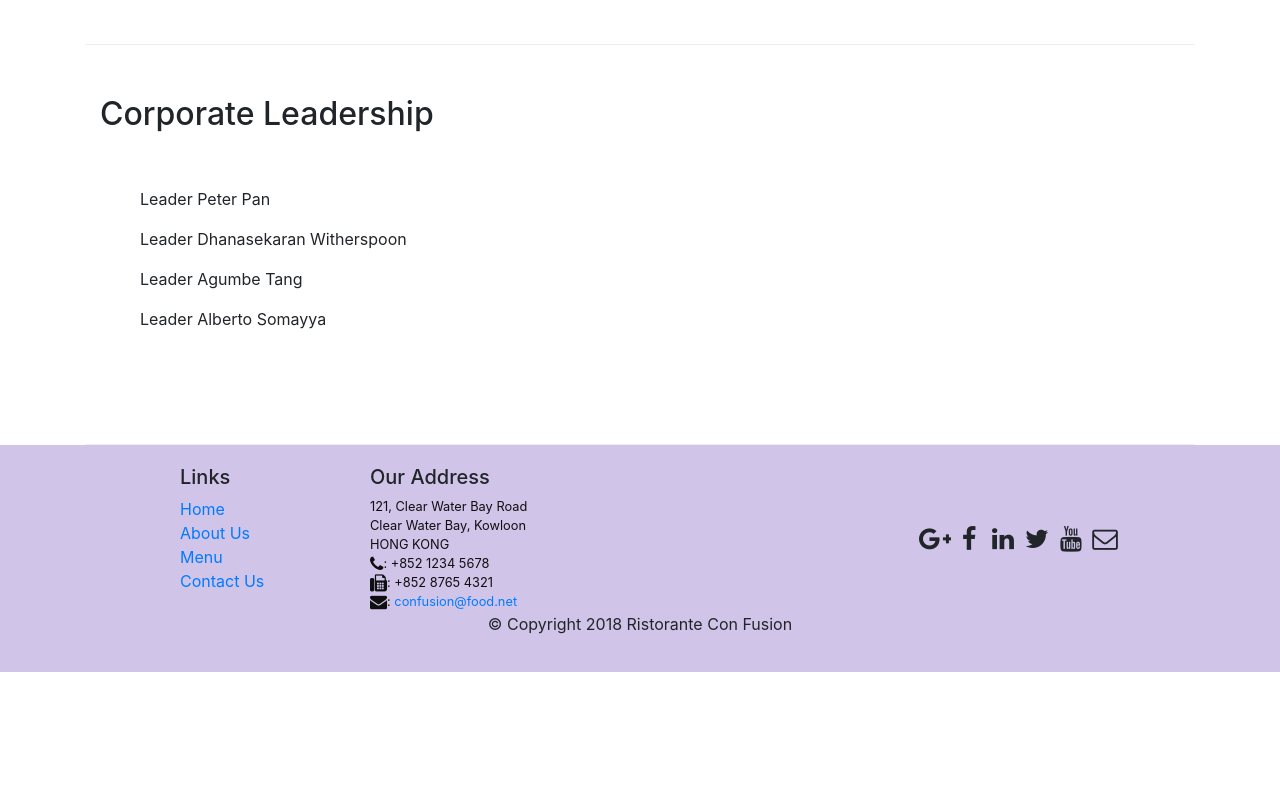
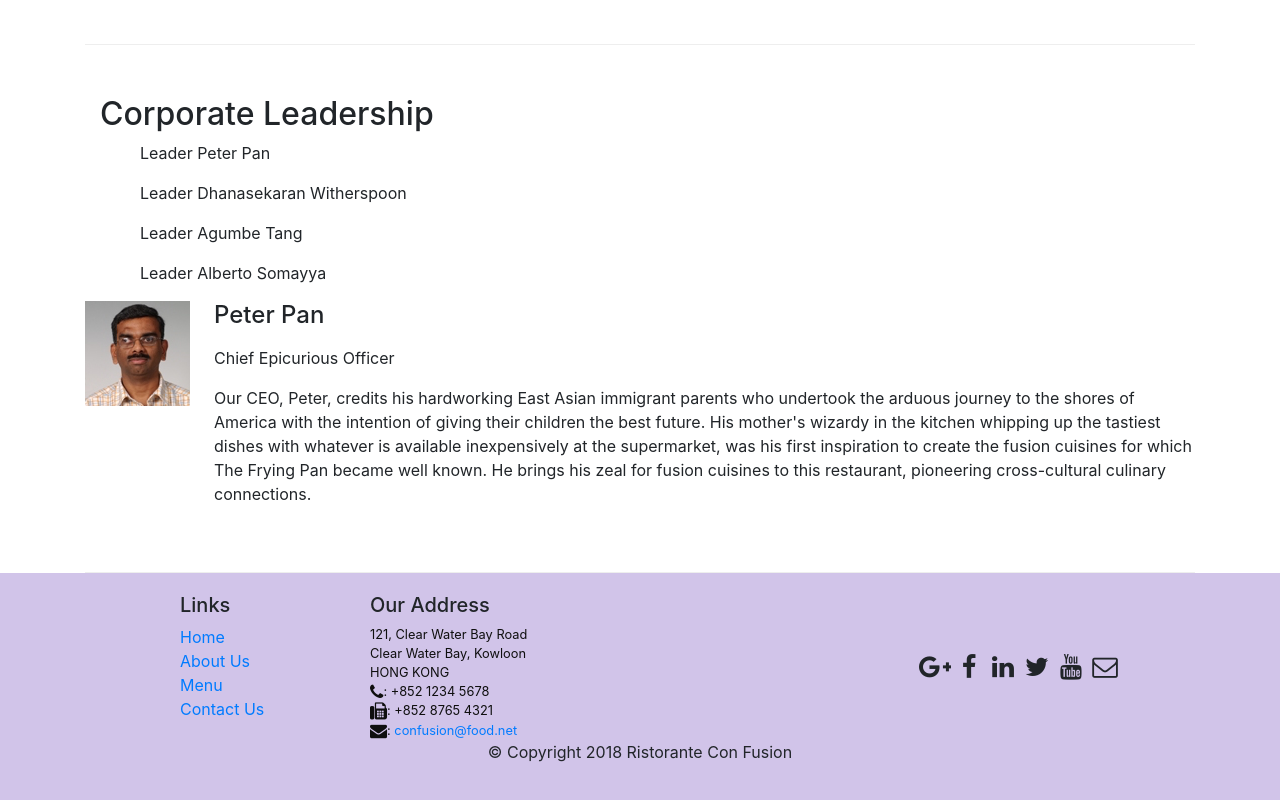
Before and after one commit to simonmontaggioni/Ristorante-Con-Fusion, a React (Create React App) app: page /aboutus in a window 1280 px wide. Shown: the part 935-1735 px from the top of the page. Before the commit the page ends 1607 px from the top, so only its background shows below. Built offline with nearby package versions, Linux system fonts and the light colour scheme.

Commit message:
feat: Add the individual leadership card
  - Create the leadership card using the media object.
  - Fix the warning about the react key for the leaders list.

  * Assignment 2 - Task 3

```diff
--- a/src/components/AboutComponent.js
+++ b/src/components/AboutComponent.js
@@ -9,9 +9,32 @@ import {
 } from 'reactstrap';
 import { Link } from 'react-router-dom';
 
+function RenderLeader(leader) {
+  console.log(leader.image);
+  return (
+    <Media>
+      <Media left href='#'>
+        <Media
+          className='mr-4'
+          object
+          src={leader.image}
+          alt='Generic placeholder image'
+        />
+      </Media>
+      <Media body>
+        <Media heading>{leader.name}</Media>
+        <Media body>
+          <Media className='mt-3 mb-3'>{leader.designation}</Media>
+          <p>{leader.description}</p>
+        </Media>
+      </Media>
+    </Media>
+  );
+}
+
 function About(props) {
   const leaders = props.leaders.map((leader) => {
-    return <p>Leader {leader.name}</p>;
+    return <p key={leader.id}>Leader {leader.name}</p>;
   });
 
   return (
@@ -92,6 +115,7 @@ function About(props) {
         <div className='col-12'>
           <Media list>{leaders}</Media>
         </div>
+        <div>{RenderLeader(props.leaders[0])}</div>
       </div>
     </div>
   );
```
